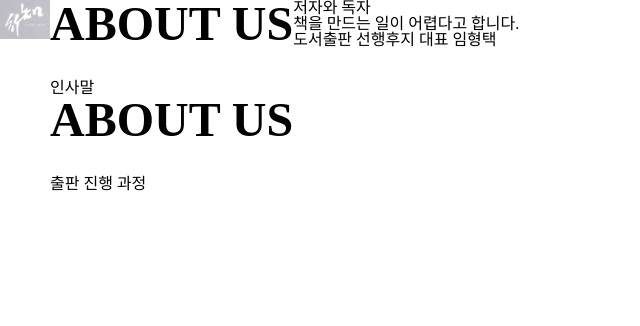
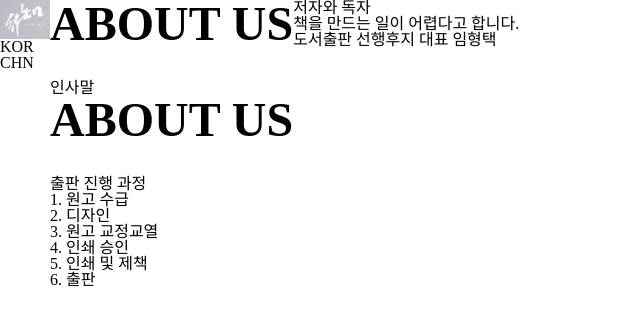
Before and after one commit to seongminjung/shhj, a React (Create React App) app: page /about in a window 1280 px wide. Shown: the top 326 px of the page, without its empty margins (0-640 px from the left). Built offline with nearby package versions, Linux system fonts and the light colour scheme; no server answers; a web font is replaced by a local one.

Commit message:
Add details

```diff
--- a/src/components/About2.js
+++ b/src/components/About2.js
@@ -6,6 +6,26 @@ const About2 = () => {
     <div className="container-fluid">
       <p className="a1-title">About Us</p>
       <p className="a1-subtitle">출판 진행 과정</p>
+      <div className="a2-flex">
+        <div className="a2-process">
+          <p>1. 원고 수급</p>
+        </div>
+        <div className="a2-process">
+          <p>2. 디자인</p>
+        </div>
+        <div className="a2-process">
+          <p>3. 원고 교정교열</p>
+        </div>
+        <div className="a2-process">
+          <p>4. 인쇄 승인</p>
+        </div>
+        <div className="a2-process">
+          <p>5. 인쇄 및 제책</p>
+        </div>
+        <div className="a2-process">
+          <p>6. 출판</p>
+        </div>
+      </div>
     </div>
   );
 };
--- a/src/components/Navigation.js
+++ b/src/components/Navigation.js
@@ -1,11 +1,18 @@
 import React from "react";
 import "css/navigation.css";
 import logo from "img/pictures/logo.png";
+import { Link } from "react-router-dom";
 
 const Navigation = () => {
   return (
     <div className="n-wrapper">
-      <img src={logo} alt="logo" className="n-logo" />
+      <Link to="/">
+        <img src={logo} alt="logo" className="n-logo" />
+      </Link>
+      <div className="n-language">
+        <p>kor</p>
+        <p>chn</p>
+      </div>
     </div>
   );
 };
--- a/src/css/navigation.css
+++ b/src/css/navigation.css
@@ -1,3 +1,7 @@
 .n-logo {
   width: 50px;
 }
+
+.n-language p {
+  text-transform: uppercase;
+}
--- a/src/routes/Main.js
+++ b/src/routes/Main.js
@@ -6,8 +6,17 @@ const Main = () => {
   return (
     <div className="container-fluid">
       <div className="m-flex">
-        <img src={bookimg} alt="book" className="m-img" />
-        <p className="m-title">Apply</p>
+        <div className="m-left">
+          <img src={bookimg} alt="book" className="m-img" />
+        </div>
+        <div className="m-right">
+          <p className="m-date">2023.02</p>
+          <p className="m-title">행복을 찾아서 가는 길</p>
+          <p className="m-body">
+            이번 [행복을 찾아서 가는 길]은 행복을 위해서 내린 그동안의 결정
+          </p>
+          <p className="m-footer">책을 펴내며: 산사의 미학</p>
+        </div>
       </div>
     </div>
   );
```
